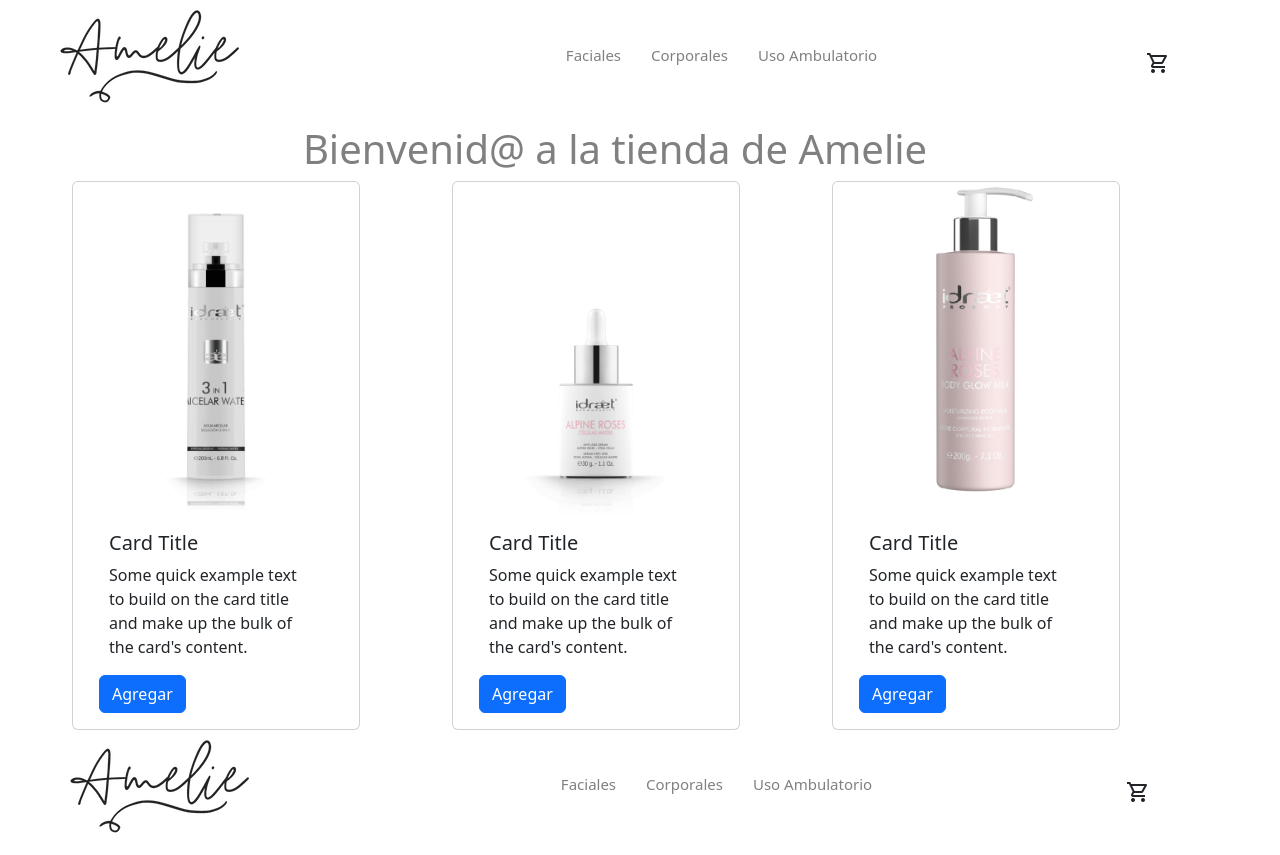
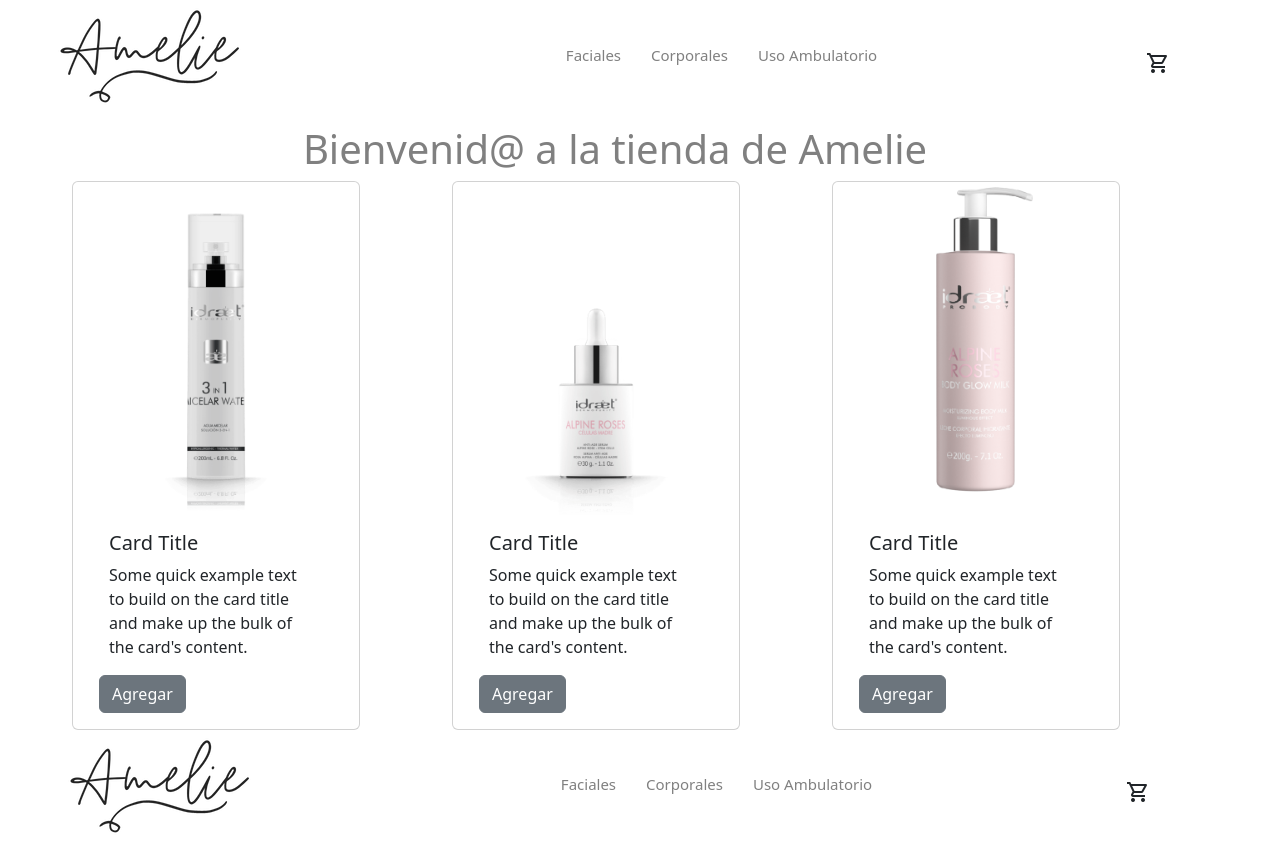
Before and after one commit to Emanuelgb91/ecommerce-amelie, a React (Create React App) app: page / in a window 1280 px wide. Built offline with nearby package versions, Linux system fonts and the light colour scheme.

Commit message:
cambio de color al boton agregar

```diff
--- a/src/components/ItemListContainer.jsx
+++ b/src/components/ItemListContainer.jsx
@@ -15,7 +15,7 @@ const ItemListContainer = () => {
                 Some quick example text to build on the card title and make up the
                 bulk of the card's content.
                 </Card.Text>
-                <Button variant="primary">Agregar</Button>
+                <Button variant="secondary">Agregar</Button>
             </Card.Body>
             </Card>
             </Col>
@@ -28,7 +28,7 @@ const ItemListContainer = () => {
                 Some quick example text to build on the card title and make up the
                 bulk of the card's content.
                 </Card.Text>
-                <Button variant="primary">Agregar</Button>
+                <Button variant="secondary">Agregar</Button>
             </Card.Body>
             </Card>
             </Col>
@@ -41,7 +41,7 @@ const ItemListContainer = () => {
                 Some quick example text to build on the card title and make up the
                 bulk of the card's content.
                 </Card.Text>
-                <Button variant="primary">Agregar</Button>
+                <Button variant="secondary">Agregar</Button>
             </Card.Body>
             </Card>
             </Col>
```
